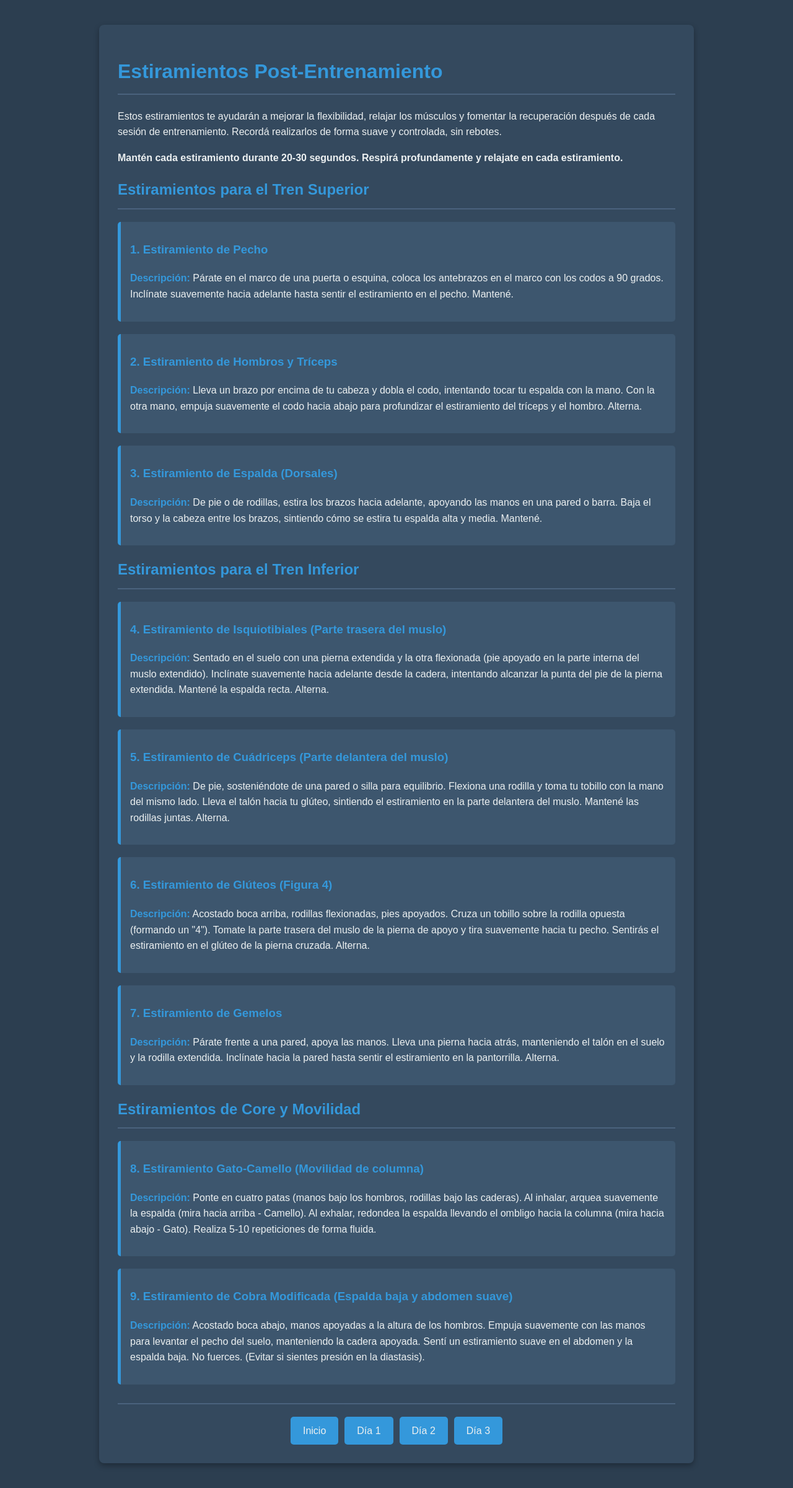
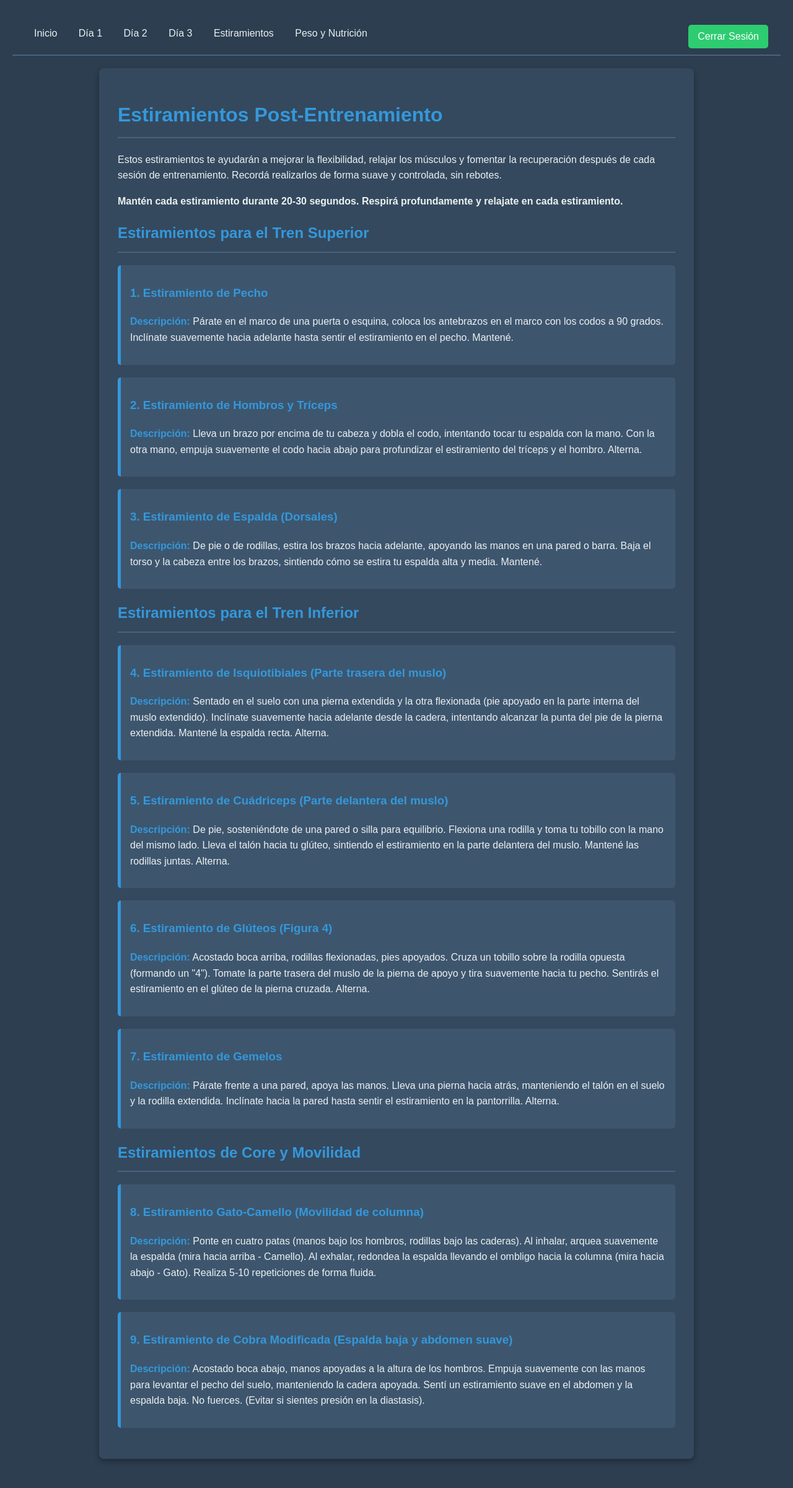
Before and after one commit to ernesarevalo/gymroutine, a plain HTML site: page estiramientos.html in a window 1280 px wide. Shown: the whole page at 62% size. Drawn offline with Linux system fonts and the light colour scheme; sample sign-in values are in the browser's storage.

Commit message:
Update estiramientos.html

```diff
--- a/estiramientos.html
+++ b/estiramientos.html
@@ -7,6 +7,22 @@
     <link rel="stylesheet" href="css/estilos.css">
 </head>
 <body>
+    <script src="js/auth.js"></script>
+    <script>
+        document.addEventListener('DOMContentLoaded', checkAuth);
+    </script>
+
+    <div class="main-nav">
+        <div class="left-links">
+            <a href="home.html">Inicio</a>
+            <a href="dia1.html">Día 1</a>
+            <a href="dia2.html">Día 2</a>
+            <a href="dia3.html">Día 3</a>
+            <a href="estiramientos.html">Estiramientos</a>
+            <a href="peso_nutricion.html">Peso y Nutrición</a>
+        </div>
+        <button onclick="logout()">Cerrar Sesión</button>
+    </div>
     <div class="container">
         <h1>Estiramientos Post-Entrenamiento</h1>
         <p>Estos estiramientos te ayudarán a mejorar la flexibilidad, relajar los músculos y fomentar la recuperación después de cada sesión de entrenamiento. Recordá realizarlos de forma suave y controlada, sin rebotes.</p>
@@ -62,13 +78,7 @@
             <h3>9. Estiramiento de Cobra Modificada (Espalda baja y abdomen suave)</h3>
             <p><strong>Descripción:</strong> Acostado boca abajo, manos apoyadas a la altura de los hombros. Empuja suavemente con las manos para levantar el pecho del suelo, manteniendo la cadera apoyada. Sentí un estiramiento suave en el abdomen y la espalda baja. No fuerces. (Evitar si sientes presión en la diastasis).</p>
             </div>
-
-        <div class="navigation">
-            <a href="index.html">Inicio</a>
-            <a href="dia1.html">Día 1</a>
-            <a href="dia2.html">Día 2</a>
-            <a href="dia3.html">Día 3</a>
-        </div>
     </div>
+    <script src="js/app.js"></script>
 </body>
 </html>
```
